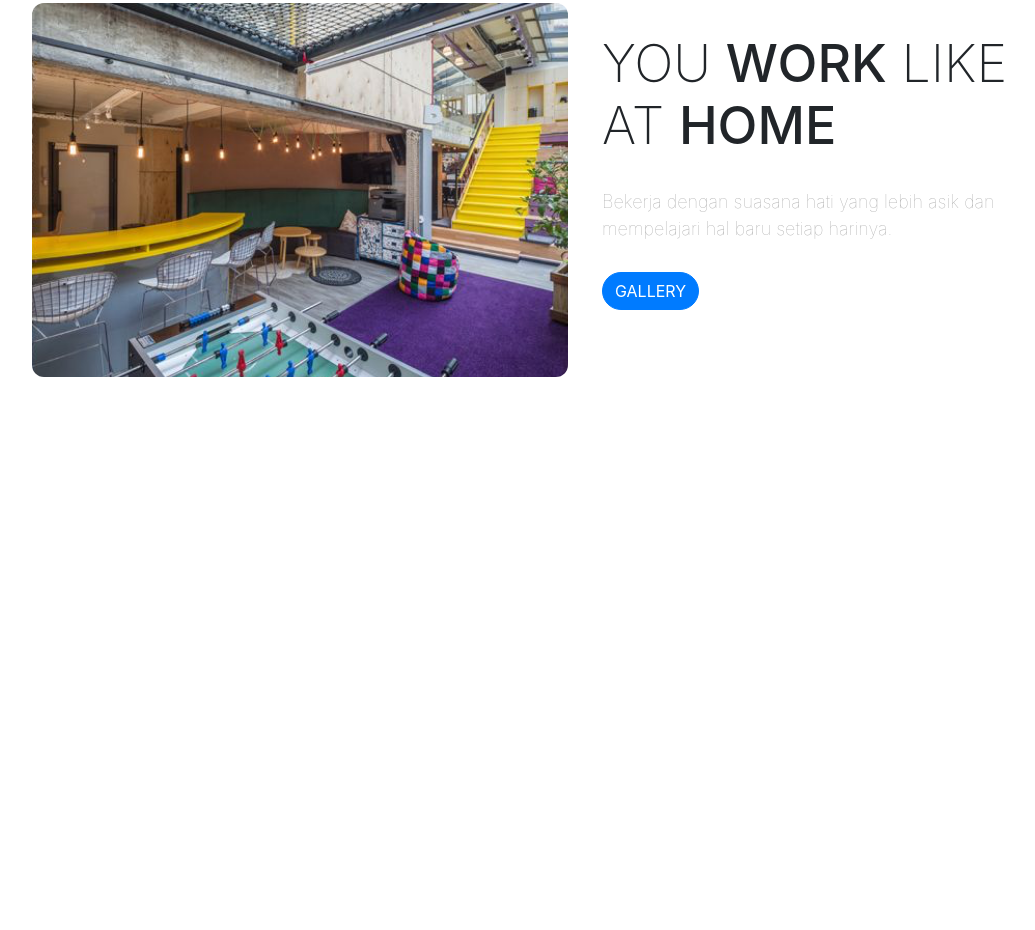
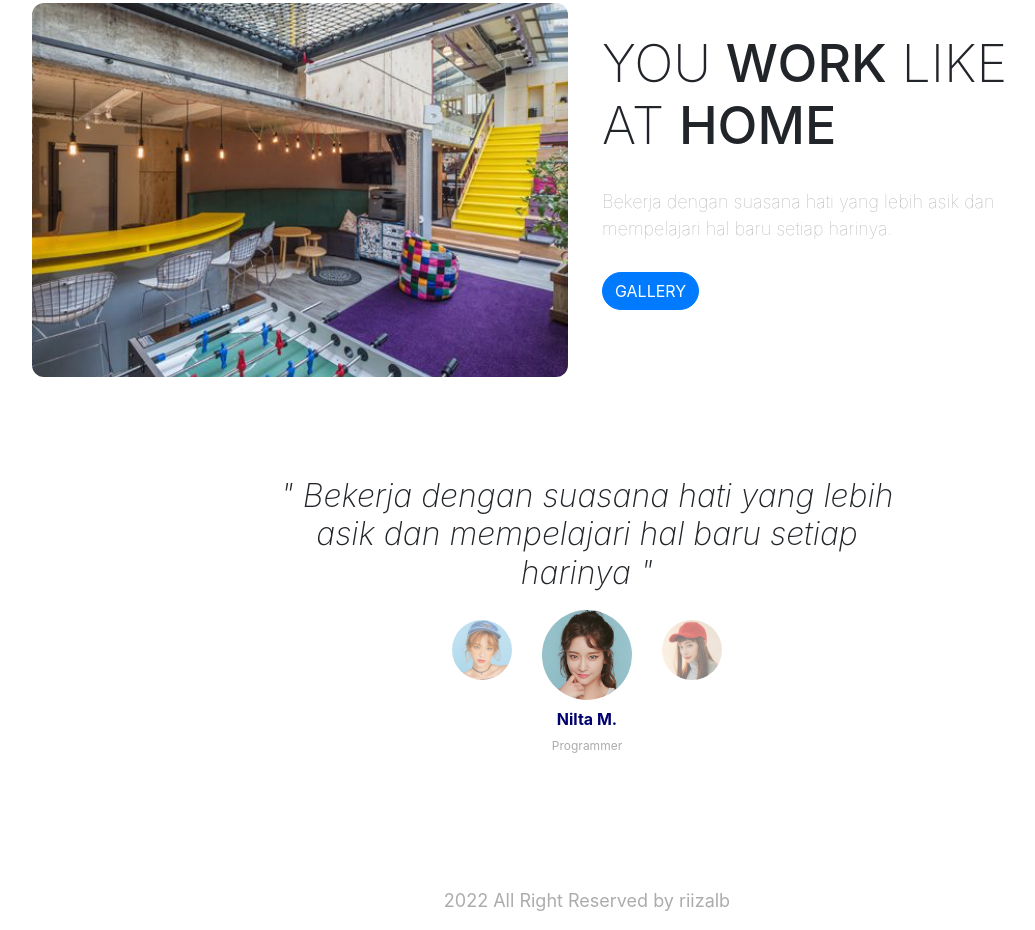
Before and after one commit to riizalb/landing-page, a plain HTML site: page index.html in a window 1280 px wide. Shown: the part 833-1763 px from the top of the page, without its empty margins (53-1088 px from the left). Before the commit the page ends 1210 px from the top, so only its background shows below. Drawn offline with nearby package versions, Linux system fonts and the light colour scheme; a web font is replaced by a local one.

Commit message:
Menambahkan testimonial dan footer

```diff
--- a/css/style.css
+++ b/css/style.css
@@ -93,6 +93,51 @@
   margin: 30px 0;
 }
 
+/* testimonial */
+.testimonial{
+  margin-top: 100px;
+}
+
+.testimonial h5{
+  font-size: 24px;
+  font-weight: 200;
+  font-style: italic;
+  text-align: center;
+}
+
+.testimonial figure img{
+  width: 60px;
+  margin: 20px 15px;
+  opacity: 0.6;
+}
+
+.testimonial figure img.utama{
+  width: 90px;
+  margin-top: 10px;
+  opacity: 1;
+}
+
+.testimonial figure h5{
+  font-size: 16px;
+  font-weight: bold;
+  font-style: normal;
+  color: rgb(0, 0, 110);
+  margin-top: -10px;
+}
+
+.testimonial figure p{
+  font-size: 12px;
+  text-align: center;
+  color: #ACACAC;
+}
+
+/* footer */
+footer{
+  margin-top: 100px;
+  font-size: 16px;
+  color: #ACACAC;
+}
+
 /* utility */
 .tombol{
   text-transform: uppercase;
@@ -133,4 +178,12 @@
     text-align: left;
   }
 
+  .testimonial h5{
+    font-size: 32px;
+  }
+
+  footer{
+    font-size: 18px;
+  }
+
 }
--- a/index.html
+++ b/index.html
@@ -86,8 +86,38 @@
           </div>
           <!-- akhir workspace -->
 
+          <!-- testimonial -->
+          <section class="testimonial">
+            <div class="row justify-content-center">
+              <div class="col-lg-7">
+                <h5>" Bekerja dengan suasana hati yang lebih asik dan mempelajari hal baru setiap harinya "</h5>
+              </div>
+            </div>
+            <div class="row justify-content-center">
+              <div class="col-lg-6 justify-content-center d-flex">
+                <figure class="figure">
+                  <img src="img/img1.png" class="figure-img img-fluid rounded-circle" alt="testi1">
+                </figure>
+                <figure class="figure">
+                  <img src="img/img3.png" class="figure-img img-fluid rounded-circle utama" alt="testi3">
+                  <figcaption class="figure-caption">
+                    <h5>Nilta M.</h5>
+                    <p>Programmer</p>
+                  </figcaption>
+                </figure>
+                <figure class="figure">
+                  <img src="img/img2.png" class="figure-img img-fluid rounded-circle" alt="testi2">
+                </figure>
+              </div>
+            </div>
+          </section>
+          <!-- akhir testimonial -->
 
-
+          <!-- footer -->
+          <footer class="text-center">
+            <p>2022 All Right Reserved by riizalb</p>
+          </footer>
+          <!-- akhir footer -->
 
         </div>
         <!-- akhir container -->
```
